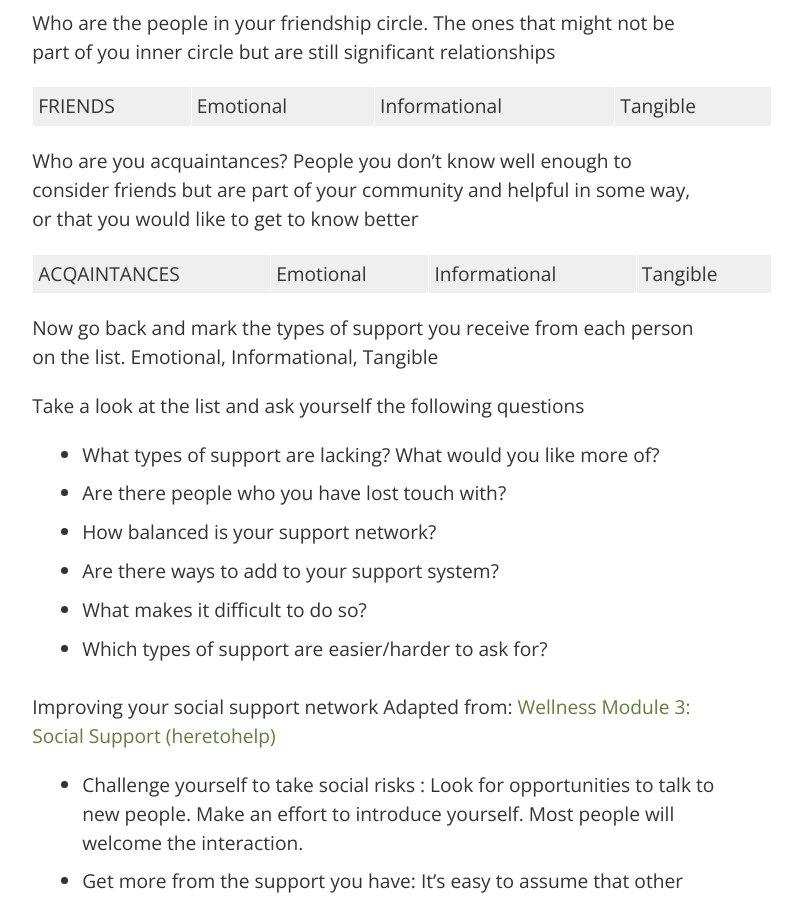
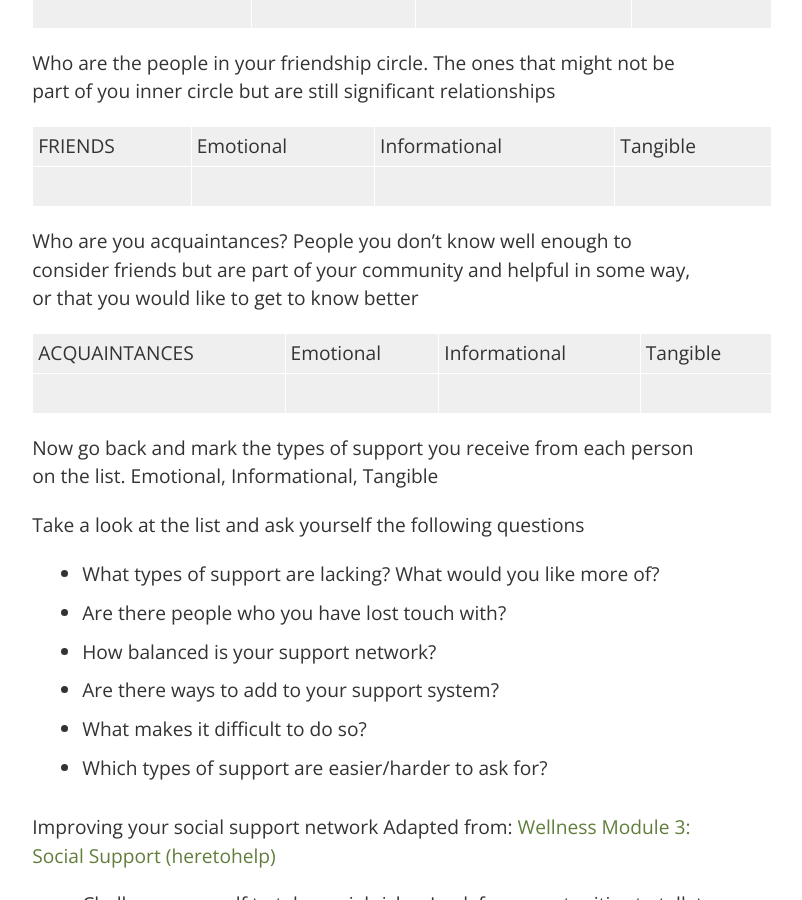
Before and after one commit to mtorres253/mtorres253.github.io, a Jekyll site: the page built from chapt-10/index.md, in a window 1280 px wide and 900 px high, scrolled down 2563 px. Shown: the whole window, without its empty margins (382-1184 px from the left). Built offline with Jekyll 4.4.1, drawn with Linux system fonts in a browser that asks for light colours; nearby versions of some CDN libraries.

Commit message:
adding more table cells and fixing formatting issues

```diff
--- a/chapt-10/index.md
+++ b/chapt-10/index.md
@@ -6,6 +6,7 @@ title: Maximizing Support
 There are many benefits to having a network of people in your life who provide support and feeling connected to a community of people who love and care for you, value you and think well of you. Research shows that social support provides important benefits to both physical and emotional health. People are less likely to report stress-related health problems when they feel like they have support from others.
 
 A social support network can be beneficial in several ways:
+
 - Feeling of security. It's comforting to know that you have people you can turn to in a time of need-you don’t have to do it all on your own.
 - Sense of belonging.  Feeling connected with others helps ward off loneliness. Just knowing you're not alone can go a long way toward coping with stress.
 - Increased sense of self-worth. Knowing that you are an important part of other people’s lives helps you feel better about your self and through connecting with others you have opportunities to see your strengths reflected back to you.
@@ -13,6 +14,7 @@ A social support network can be beneficial in several ways:
 A strong support network is made up of a variety of types of relationships. This can include intimate partners, close friends, family, co-workers, helping professionals.  Even more casual acquaintances, such as the person you chat with at the gym or working behind the counter at your local coffee shop, can be a source of support and help by creating a sense of connection.
 
 <div class="quote">“Some help is the kind of help we all can do without” &mdash; Free to be you and me</div>
+
 ## Recognizing Negative Support
 Just as these relationships are an essential part of our support, it is important to recognize that they can also be the source of much of our stress and sometimes the process of strengthening our support network involves decreasing energy and time going towards the stressful relationships in our lives. At times, it may even involve letting go of some people.
 
@@ -47,15 +49,18 @@ For example, I have a friend who isn’t into deep emotional conversations, nor
 ## Mapping it out!
 Think about your current support network. Who would you put in your inner circle? The people closest to you. The ones you might even consider to be family.
 
-INNER CIRCLE 											| Emotional | Informational | Tangible |
+| INNER CIRCLE 	| Emotional | Informational | Tangible 	|
+| | | |
 
 Who are the people in your friendship circle. The ones that might not be part of you inner circle but are still significant relationships
 
-FRIENDS 												| Emotional | Informational | Tangible |
+| FRIENDS | Emotional | Informational | Tangible 	|
+| | | |
 
 Who are you acquaintances? People you don’t know well enough to consider friends but are part of your community and helpful in some way, or that you would like to get to know better
 
-ACQAINTANCES 											| Emotional | Informational | Tangible |
+| ACQUAINTANCES	| Emotional | Informational | Tangible 	|
+| | | |
 
 Now go back and mark the types of support you receive from each person on the list.  Emotional, Informational, Tangible
 
```
